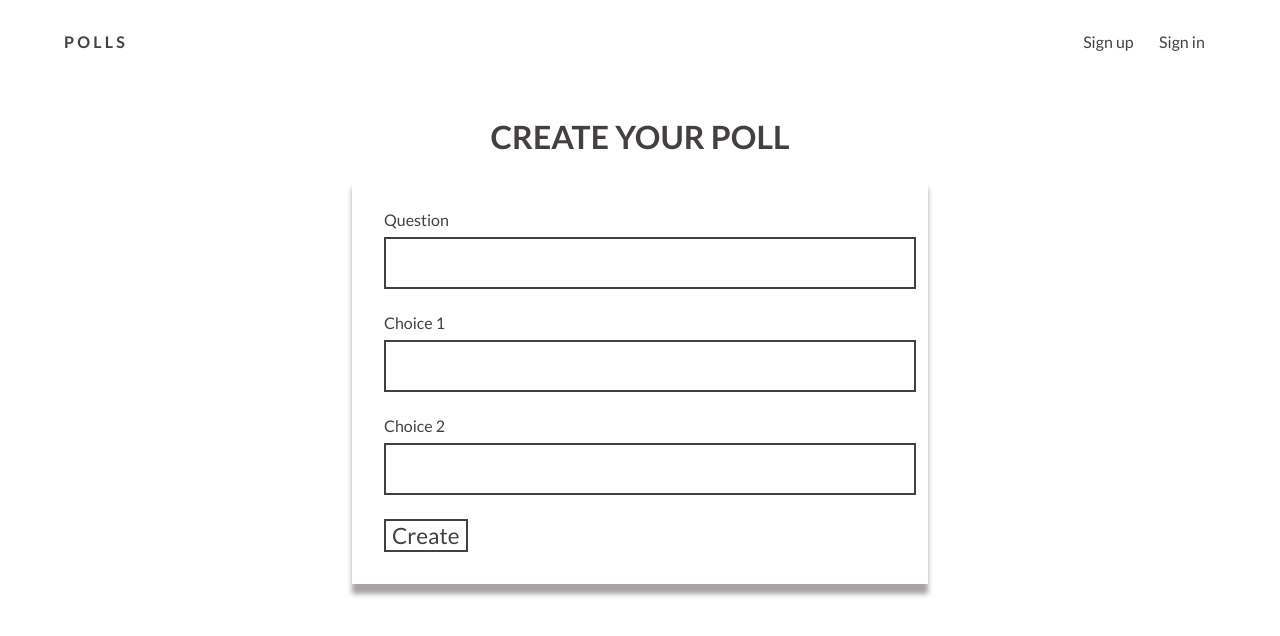
After one commit to ajmejia/LearningDjango, a Django app: page /polls/create-poll in a window 1280 px wide. The commit adds this page. Shown: the top 636 px of the page. Run offline with Django 3.2, Linux system fonts and the light colour scheme; parts of the project's set-up code (start-up, migrations or seed data) failed here and were passed over.

Commit message:
added ability to create polls (just two choices, for now)

```diff
--- a/polls/models.py
+++ b/polls/models.py
@@ -113,11 +113,21 @@ class UserAccountForm(forms.ModelForm):
 			user.save()
 		return user
 
-class QuestionForm(forms.ModelForm):
+class PollForm(forms.ModelForm):
+	choice1 = forms.CharField(max_length=CHOICE_MAX_LENGTH, required=True, label="Choice 1")
+	choice2 = forms.CharField(max_length=CHOICE_MAX_LENGTH, required=True, label="Choice 2")
 
 	class Meta:
 		model = Question
-		fields = ("question",)
+		fields = ("question", "choice1", "choice2")
+
+	def save(self, request, commit=True):
+		question = Question(question=self.cleaned_data["question"], created_on=timezone.now(), created_by=request.user)
+		question.choice_set.add(Choice(for_question_id=question.pk, choice=self.cleaned_data["choice1"]))
+		question.choice_set.add(Choice(for_question_id=question.pk, choice=self.cleaned_data["choice2"]))
+		if commit:
+			question.save()
+		return question
 
 class ChoiceForm(forms.ModelForm):
 
--- /dev/null
+++ b/polls/templates/polls/create_poll.html
@@ -0,0 +1,40 @@
+{% extends "base_template.html" %}
+
+{% block add_styles %}
+	{% load staticfiles %}
+	<link rel="stylesheet" type="text/css" href="{% static 'polls/form_style.css' %}">
+{% endblock %}
+
+{% block flash_messages_block %}
+	{% with flash_messages=messages %}
+		{% for message in flash_messages %}
+			<div class="{{ message.tags }}">{{ message }}</div>
+		{% endfor %}
+	{% endwith %}
+{% endblock %}
+
+{% block page_title %}Create your poll{% endblock %}
+
+{% block page_body %}
+	{% with flash_messages=form.non_field_errors %}
+		{% for message in flash_messages %}
+			<div class="error">{{ message }}</div>
+		{% endfor %}
+	{% endwith %}
+	<form action="{% url 'polls:create-poll' %}" method="post">
+		{% csrf_token %}
+		<div class="field-wrapper">
+			<label for="{{ form.question.id_for_label }}">{{ form.question.label }} </label>
+			<p>{{ form.question }} <span class="form-field-error">{{ form.question.errors }}</span></p>
+		</div>
+		<div class="field-wrapper">
+			<label for="{{ form.choice1.id_for_label }}">{{ form.choice1.label }}</label>
+			<p>{{ form.choice1 }} <span class="form-field-error">{{ form.choice1.errors }}</span></p>
+		</div>
+		<div class="field-wrapper">
+			<label for="{{ form.choice2.id_for_label }}">{{ form.choice2.label }}</label>
+			<p>{{ form.choice2 }} <span class="form-field-error">{{ form.choice2.errors }}</span></p>
+		</div>
+		<input type="submit" value="Create"/>
+	</form>
+{% endblock %}
--- a/polls/urls.py
+++ b/polls/urls.py
@@ -10,7 +10,8 @@ urlpatterns = [
                url(r"^signup$", views.SignupView.as_view(), name="signup"),
                url(r"^login$", views.LoginView.as_view(), name="login"),
                url(r"^accounts/(?P<pk>[0-9]+)$", views.UserAccountView.as_view(), name="accounts"),
+               url(r"^create-poll$", views.CreatePollView.as_view(), name="create-poll"),
                url(r"^logout$", views.LogoutView.as_view(), name="logout"),
-               url(r"^(?P<pk>[0-9]+)/$", views.VoteView.as_view(), name="vote"),
-               url(r"^(?P<pk>[0-9]+)/results/$", views.ResultsView.as_view(), name="results"),
+               url(r"^(?P<pk>[0-9]+)/$", views.VotePollView.as_view(), name="vote"),
+               url(r"^(?P<pk>[0-9]+)/results/$", views.ResultsPollView.as_view(), name="results"),
               ]
--- a/polls/views.py
+++ b/polls/views.py
@@ -7,7 +7,7 @@ from django.views.generic.edit import FormView, CreateView, UpdateView, DeleteVi
 from django.utils import timezone
 from django import forms
 
-from .models import PollUser, Choice, Question, SignupForm, LoginForm, UserAccountForm, QuestionForm, ChoiceForm
+from .models import PollUser, Choice, Question, SignupForm, LoginForm, UserAccountForm, PollForm
 
 from django.contrib.auth import authenticate, login, logout
 
@@ -98,12 +98,19 @@ class UserAccountView(UpdateView):
 		return redirect("polls:index")
 
 class CreatePollView(CreateView):
+	template_name = "polls/create_poll.html"
 	model = Question
-	form_class = QuestionForm
+	form_class = PollForm
+
+	def form_valid(self, form):
+		self.object = form.save(self.request)
+
+		messages.add_message(self.request, messages.SUCCESS, "Yei! You opened a new poll!")
+		return redirect("polls:index")
 
 class UpdatePollView(UpdateView):
 	model = Question
-	form_class = QuestionForm
+	form_class = PollForm
 
 class DeletePollView(DeleteView):
 	model = Question
@@ -129,7 +136,7 @@ class IndexView(ListView):
 		context.update(polluser=self.request.user)
 		return context
 
-class VoteView(UpdateView):
+class VotePollView(UpdateView):
 	pass
-class ResultsView(DetailView):
+class ResultsPollView(DetailView):
 	pass
--- a/templates/base_template.html
+++ b/templates/base_template.html
@@ -17,7 +17,7 @@
 				<nav>
 					{% if polluser.is_authenticated %}
 						<a href="{% url 'polls:accounts' polluser.pk %}" id="username">{{ polluser.username }}</a>
-						<a href="#{# url 'polls:create' polluser.pk #}">Create</a>
+						<a href="{% url 'polls:create-poll' %}">Create</a>
 						<a href="#{# url 'polls:mines' polluser.pk #}">Mines</a>
 						<a href="{% url 'polls:logout' %}">Sign out</a>
 					{% else %}
```
Also changed, not shown: db.sqlite3.
